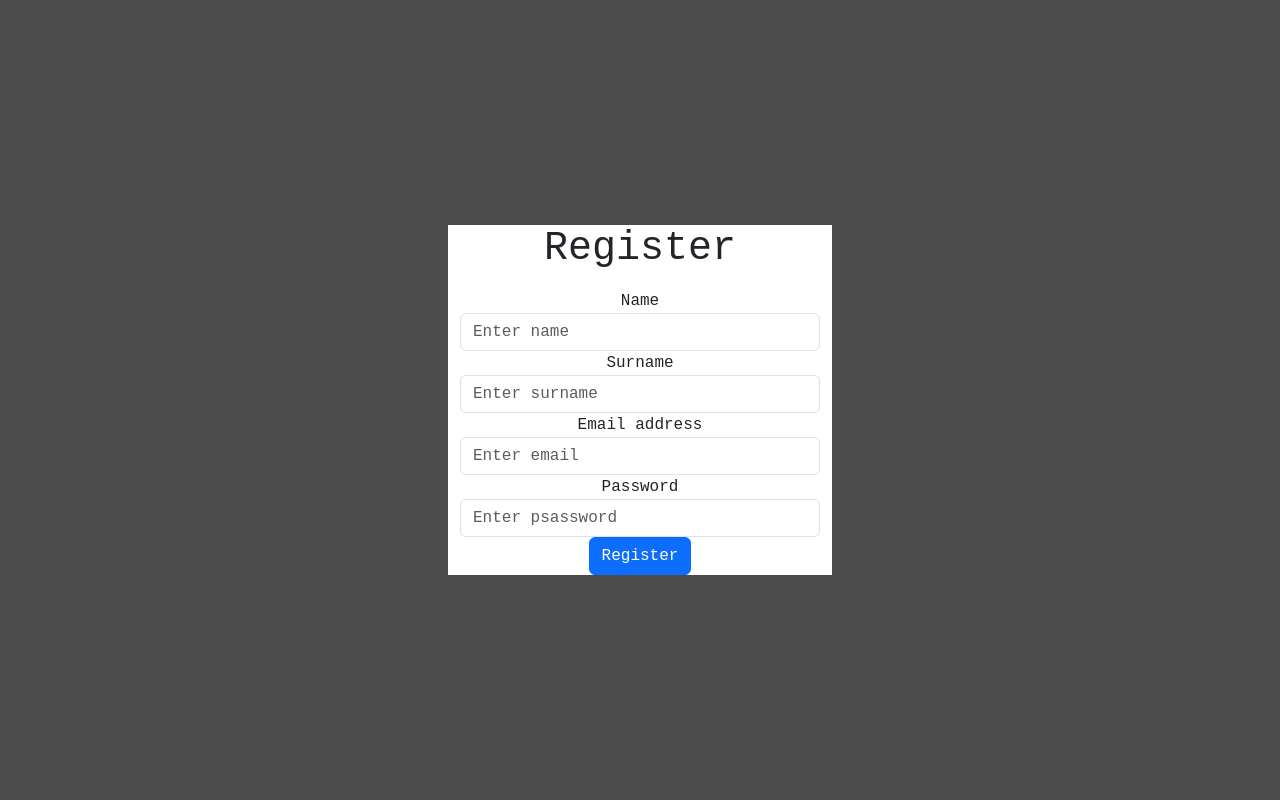
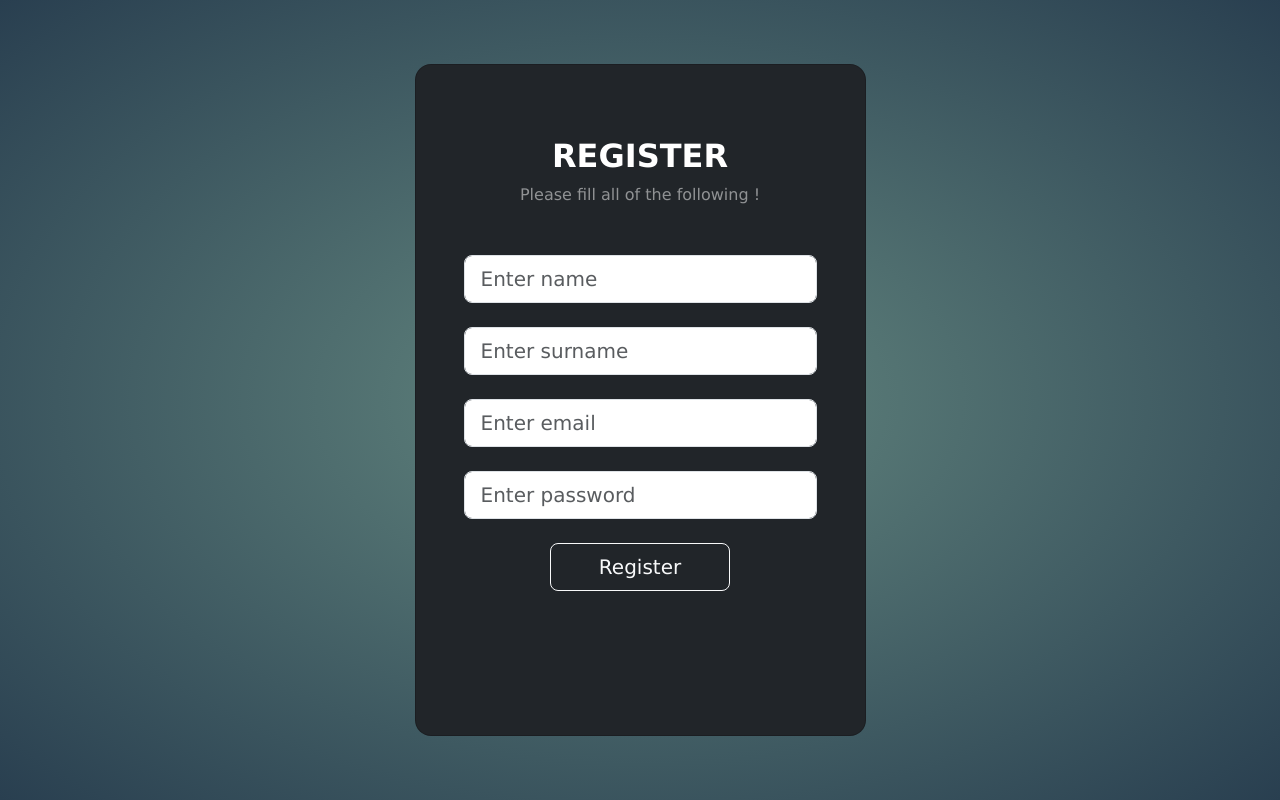
Before and after one commit to Z3alotik/grn_fe, an Angular app: page /register in a window 1280 px wide. Built offline with nearby package versions, Linux system fonts and the light colour scheme.

Commit message:
Styling.

```diff
--- a/src/app/features/login-page/login-page.component.html
+++ b/src/app/features/login-page/login-page.component.html
@@ -1,20 +1,35 @@
-<head>
+<section class="vh-100 gradient-custom">
+  <div class="container py-5 h-100">
+    <div class="row d-flex justify-content-center align-items-center h-100">
+      <div class="col-12 col-md-8 col-lg-6 col-xl-5">
+        <div class="card bg-dark text-white" style="border-radius: 1rem;">
+          <div class="card-body p-5 text-center">
 
-</head>
+            <div class="mb-md-5 mt-md-4 pb-5">
 
-<body class="bodyLogin">
-            <app-card title="Log In" cardClass="myCard">
-                <form action="action_page.php" method="post">
-                    <div class="container">
+              <h2 class="fw-bold mb-2 text-uppercase">Login</h2>
+              <p class="text-white-50 mb-5">Please enter your email and password!</p>
 
-                      <label for="email"><b>Email</b></label>
-                      <input type="text" [(ngModel)]="email" [ngModelOptions]="{standalone: true}" placeholder="Enter email" name="email" required>
+              <div class="form-outline form-white mb-4">
+                <input class="form-control form-control-lg" type="text" [(ngModel)]="email" [ngModelOptions]="{standalone: true}" placeholder="Enter email" name="email" required />
+              </div>
 
-                      <label for="psw"><b>Password</b></label>
-                      <input type="password" [(ngModel)]="password" [ngModelOptions]="{standalone: true}" placeholder="Enter Password" name="psw" required>
+              <div class="form-outline form-white mb-4">
+                <input class="form-control form-control-lg" type="text" [(ngModel)]="password" [ngModelOptions]="{standalone: true}" placeholder="Enter password" name="password" required/>
+              </div>
 
-                      <button type="submit" (click)="login()">Login</button>
-                    </div>
-                  </form>
-            </app-card>
-</body>
+              <p class="small mb-5 pb-lg-2"><a class="text-white-50" href="#!">Forgot password?</a></p>
+
+              <button class="btn btn-outline-light btn-lg px-5" type="submit" (click)="login()">Login</button>
+            </div>
+            <div>
+              <p class="mb-0">Don't have an account? <a href="/register" class="text-white-50 fw-bold">Sign Up</a>
+              </p>
+            </div>
+
+          </div>
+        </div>
+      </div>
+    </div>
+  </div>
+</section>
--- a/src/app/features/main-page/main-page.component.html
+++ b/src/app/features/main-page/main-page.component.html
@@ -3,7 +3,7 @@
   <script src="https://kit.fontawesome.com/9ce6b11ca0.js" crossorigin="anonymous"></script>
 </head>
 
-  <body class="bodyMain">
+  <body class="body_main_page">
         <section class="main_page_section" id="home">
             <h1>HOME</h1>
             <span>
@@ -35,7 +35,7 @@
             </span>
         </section>
         <section class="main_page_section" id="about">
-            <app-card title="O akci" text="
+            <app-card title="O akci" cardClass="myCard" text="
             Grove Night je soukroumá taneční párty pro přátele a přátele našich přátel která se koná už od roku 2021. Fungujeme na zajímavém nápadu,
             kdy každý, který se chce zúčastnit, zaplatí daný příspěvěk a následně má právo na akci přijít, bavit se, pít a jíst celý večer zadarmo.
             To vše v rámci ceny, která je v tomto případě dosti přijatelná. Na naší akci se můžete pobavit s nejbižšími, zatančit si a zařádit na známé
@@ -57,7 +57,7 @@
             </app-card>
         </section>
         <section class="main_page_section" id="music">
-            <app-card title="Hudba" text="Grove Night je multižánrově založená taneční akce, tudíž u nás můžete očekávat všechny možné žánry hudby.
+            <app-card title="Hudba" cardClass="myCard" text="Grove Night je multižánrově založená taneční akce, tudíž u nás můžete očekávat všechny možné žánry hudby.
             Některé preferované si můžete projít níže.">
             <span>
                 Lorem ipsum dolor sit amet, consectetuer adipiscing elit.
@@ -100,7 +100,7 @@
             </app-card>
         </section>
         <section class="main_page_section" id="contact">
-            <app-card title="Kontakt">
+            <app-card title="Kontakt" cardClass="myCard">
                 Lorem ipsum dolor sit amet, consectetuer adipiscing elit.
                 Proin pede metus, vulputate nec, fermentum fringilla, vehicula vitae, justo.
                 In enim a arcu imperdiet malesuada. Mauris dolor felis, sagittis at, luctus sed, aliquam non, tellus.
--- a/src/app/features/register-page/register-page.component.html
+++ b/src/app/features/register-page/register-page.component.html
@@ -1,25 +1,36 @@
-<body class="bodyLogin">
-    <app-card title="Register" cardClass="myCard">
-    <form>
-        <div class="container">
+<section class="vh-100 gradient-custom">
+  <div class="container py-5 h-100">
+    <div class="row d-flex justify-content-center align-items-center h-100">
+      <div class="col-12 col-md-8 col-lg-6 col-xl-5">
+        <div class="card bg-dark text-white" style="border-radius: 1rem;">
+          <div class="card-body p-5 text-center">
 
-        <label>Name</label>
-        <input type="name" [(ngModel)]="name" [ngModelOptions]="{standalone: true}" id="name" class="form-control" placeholder="Enter name" required>
+            <div class="mb-md-5 mt-md-4 pb-5">
 
+              <h2 class="fw-bold mb-2 text-uppercase">Register</h2>
+              <p class="text-white-50 mb-5">Please fill all of the following !</p>
 
-        <label>Surname</label>
-        <input type="surname" [(ngModel)]="surname" [ngModelOptions]="{standalone: true}" id="surname" class="form-control" placeholder="Enter surname" required>
+              <div class="form-outline form-white mb-4">
+                <input [(ngModel)]="name" [ngModelOptions]="{standalone: true}" id="name" class="form-control form-control-lg" placeholder="Enter name" required/>
+              </div>
 
+              <div class="form-outline form-white mb-4">
+                <input [(ngModel)]="surname" [ngModelOptions]="{standalone: true}" id="surname" class="form-control form-control-lg" placeholder="Enter surname" required/>
+              </div>
 
-      <label>Email address</label>
-      <input type="email" [(ngModel)]="email" [ngModelOptions]="{standalone: true}" id="email" class="form-control" placeholder="Enter email" required>
+              <div class="form-outline form-white mb-4">
+                <input [(ngModel)]="email" [ngModelOptions]="{standalone: true}" id="email" class="form-control form-control-lg" placeholder="Enter email" required />
+              </div>
 
+              <div class="form-outline form-white mb-4">
+                <input [(ngModel)]="password" [ngModelOptions]="{standalone: true}" id="password" class="form-control form-control-lg" placeholder="Enter password" required />
+              </div>
 
-      <label>Password</label>
-      <input type="password" [(ngModel)]="password" [ngModelOptions]="{standalone: true}" id="password" class="form-control" placeholder="Enter psassword" required>
-
-    <button type="submit" class="btn btn-primary" (click)="save()">Register</button>
+              <button class="btn btn-outline-light btn-lg px-5" type="submit" (click)="save()">Register</button>
+            </div>
+          </div>
         </div>
-  </form>
-</app-card>
-</body>
+      </div>
+    </div>
+  </div>
+</section>
--- a/src/styles.css
+++ b/src/styles.css
@@ -9,8 +9,20 @@
   }
 
   body{
-    background:#4b4b4b;
-    font-family: 'Inconsolata', monospace;
+    background: #466368;
+    background: radial-gradient(#648880, #293f50);
+    font-family: 'Verdana';
+    text-align:center;
+    -webkit-font-smoothing: antialiased;
+    height: 100%;
+  }
+
+  .body_main_page{
+    background: #466368;
+    background: -webkit-linear-gradient(#648880, #293f50);
+    background:    -moz-linear-gradient(#648880, #293f50);
+    background:         linear-gradient(#648880, #293f50);
+    font-family: 'Verdana', monospace;
     text-align:center;
     -webkit-font-smoothing: antialiased;
     height: 100%;
@@ -27,6 +39,6 @@
 
   .myCard{
     background-color: white;
-    width: 30%;
     display: inline-flex;
+    border-radius: 10px;
   }
```
